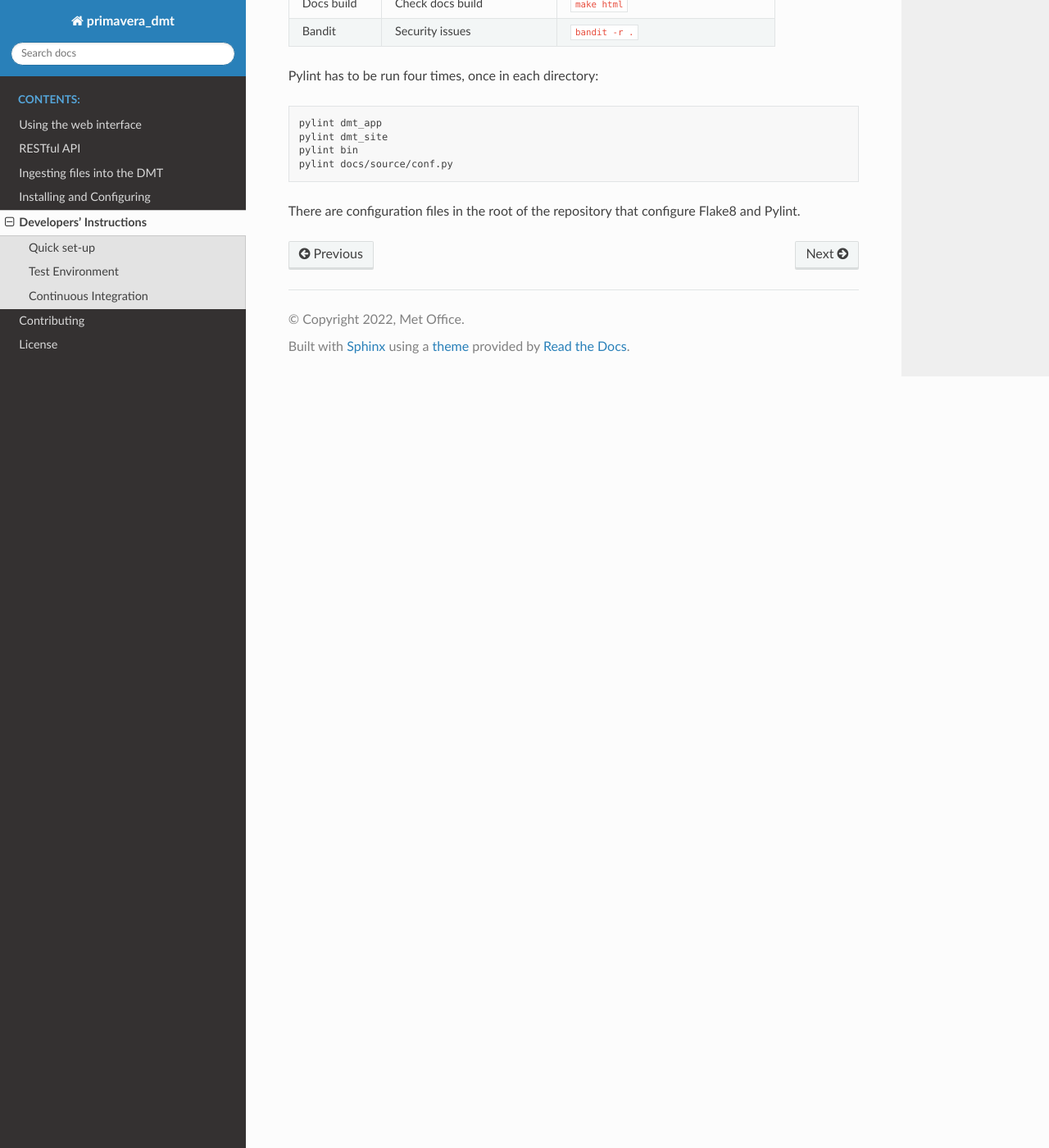
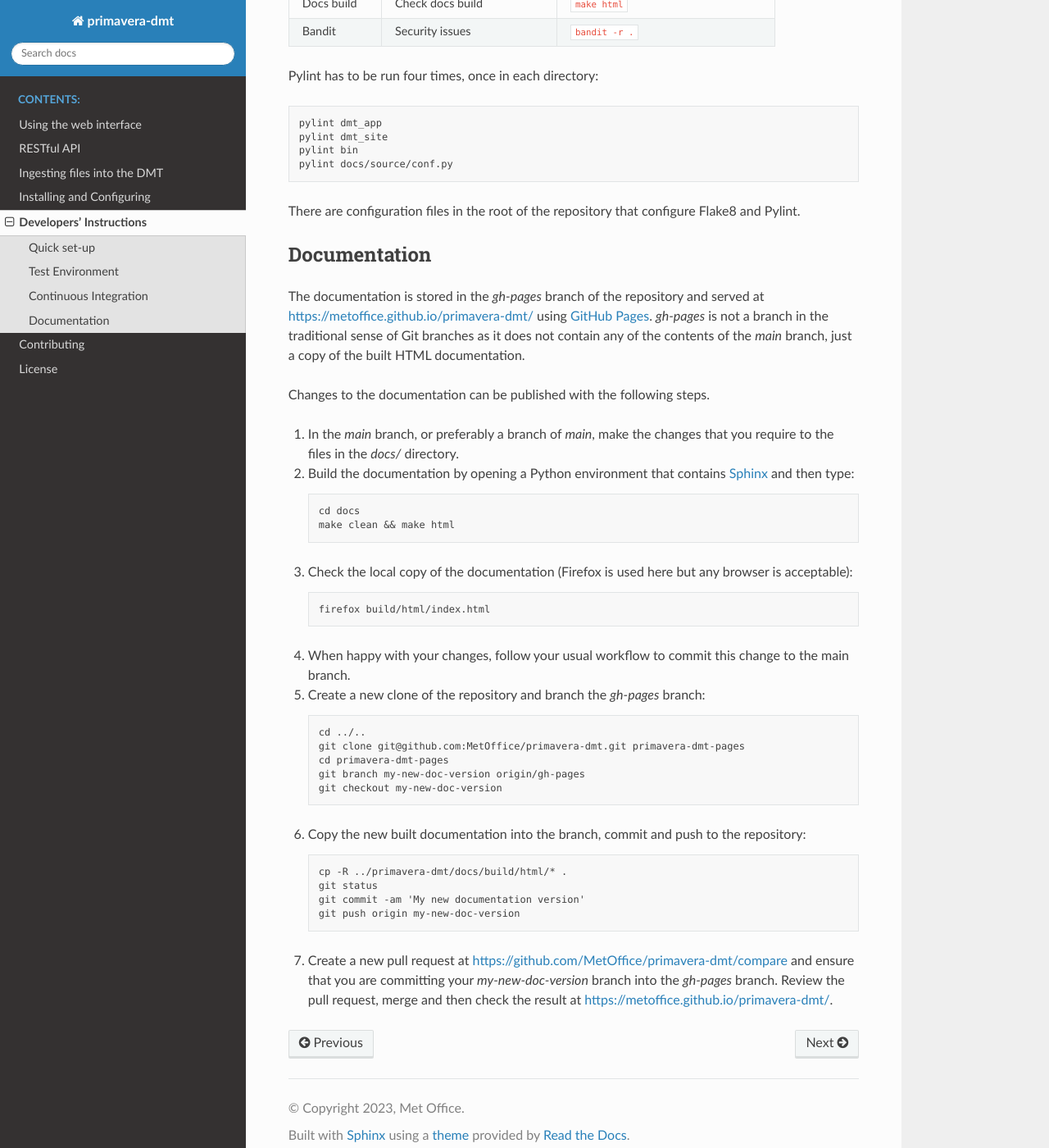
Before and after one commit to MetOffice/primavera-dmt, a Sphinx documentation site: the page built from docs/source/Developing.rst, in a window 1280 px wide and 1400 px high, scrolled down 2256 px. Shown: the whole window at 82% size. Built offline with Sphinx 7.4.7 and the Read the Docs theme 2.0.0, drawn with Linux system fonts in a browser that asks for light colours.

Commit message:
Doc links and docs instructions (#36)
* Underscore dash consistency

* Happy new year!

* New years footers

* Docs instructions

```diff
--- a/docs/source/Contributing.rst
+++ b/docs/source/Contributing.rst
@@ -2,7 +2,7 @@
 Contributing
 ============
 
-`primavera_dmt` is an open source project within the climate science and data
+`primavera-dmt` is an open source project within the climate science and data
 science community. If you would like to get involved and make a contribution,
 please see our GitHub page for our
 `Contributor License Agreement and Certificate of Origin <https://github.com/MetOffice/primavera-dmt/blob/master/CONTRIBUTING.md>`_.
--- a/docs/source/Developing.rst
+++ b/docs/source/Developing.rst
@@ -114,3 +114,51 @@
 
 There are configuration files in the root of the repository that configure Flake8 and
 Pylint.
+
+Documentation
+=============
+
+The documentation is stored in the `gh-pages` branch of the repository and served at
+https://metoffice.github.io/primavera-dmt/ using `GitHub Pages <https://pages.github.com/>`_.
+`gh-pages` is not a branch in the traditional sense of Git branches as it does not contain
+any of the contents of the `main` branch, just a copy of the built HTML documentation.
+
+Changes to the documentation can be published with the following steps.
+
+#. In the `main` branch, or preferably a branch of `main`, make the changes that you
+   require to the files in the `docs/` directory.
+
+#. Build the documentation by opening a Python environment that contains
+   `Sphinx <https://www.sphinx-doc.org/>`_ and then type::
+
+    cd docs
+    make clean && make html
+
+#. Check the local copy of the documentation (Firefox is used here but any
+   browser is acceptable)::
+
+    firefox build/html/index.html
+
+#. When happy with your changes, follow your usual workflow to commit this change
+   to the main branch.
+
+#. Create a new clone of the repository and branch the `gh-pages` branch::
+
+    cd ../..
+    git clone git@github.com:MetOffice/primavera-dmt.git primavera-dmt-pages
+    cd primavera-dmt-pages
+    git branch my-new-doc-version origin/gh-pages
+    git checkout my-new-doc-version
+
+#. Copy the new built documentation into the branch, commit and push to the
+   repository::
+
+    cp -R ../primavera-dmt/docs/build/html/* .
+    git status
+    git commit -am 'My new documentation version'
+    git push origin my-new-doc-version
+
+#. Create a new pull request at https://github.com/MetOffice/primavera-dmt/compare
+   and ensure that you are committing your `my-new-doc-version` branch into the `gh-pages`
+   branch. Review the pull request, merge and then check the result at
+   https://metoffice.github.io/primavera-dmt/.
--- a/docs/source/Installing.rst
+++ b/docs/source/Installing.rst
@@ -2,7 +2,7 @@
 Installing and Configuring
 ==========================
 
-`primavera_dmt` is available from https://github.com/MetOffice/primavera_dmt
+`primavera-dmt` is available from https://github.com/MetOffice/primavera-dmt
 
 Installation on a server can be achieved in a similar way to the method described in
 the :doc:`Developing`. This process is often automated using
--- a/docs/source/License.rst
+++ b/docs/source/License.rst
@@ -3,7 +3,7 @@
 
 BSD 3-Clause License
 
-Copyright (c) 2022, Met Office
+Copyright (c) 2023, Met Office
 All rights reserved.
 
 Redistribution and use in source and binary forms, with or without
--- a/docs/source/conf.py
+++ b/docs/source/conf.py
@@ -26,8 +26,8 @@
 
 # -- Project information -----------------------------------------------------
 
-project = "primavera_dmt"
-copyright = "2022, Met Office"  # pylint: disable=redefined-builtin
+project = "primavera-dmt"
+copyright = "2023, Met Office"  # pylint: disable=redefined-builtin
 author = "Met Office"
 
 # The full version, including alpha/beta/rc tags
--- a/docs/source/index.rst
+++ b/docs/source/index.rst
@@ -1,9 +1,9 @@
-.. primavera_dmt documentation master file, created by
+.. primavera-dmt documentation master file, created by
    sphinx-quickstart on Fri May 27 15:12:49 2022.
    You can adapt this file completely to your liking, but it should at least
    contain the root `toctree` directive.
 
-primavera_dmt
+primavera-dmt
 =============
 
 A Python and Django based Data Management Tool (DMT) and catalogue developed from
```
